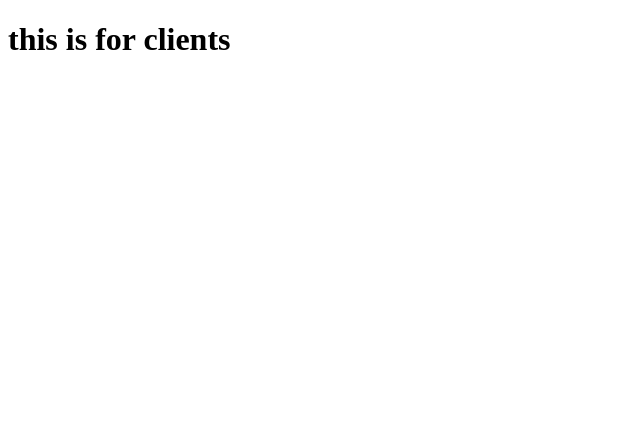
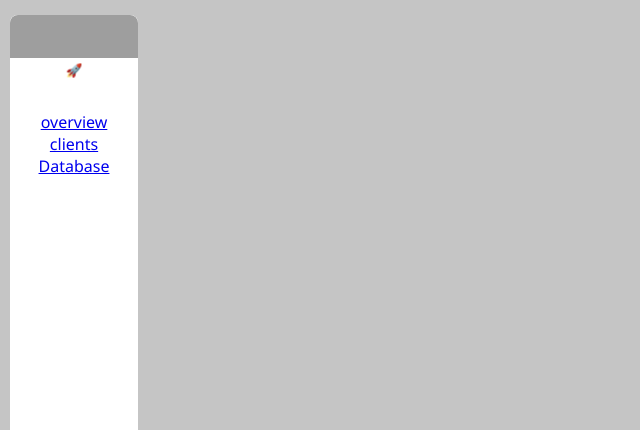
Before and after one commit to Hidden-Umah/Journal-Web-App, a Django app: page /dashboard/clients/ in a window 1280 px wide. Shown: the top 430 px of the page, without its empty margins (0-640 px from the left). Run offline with Django 5.2, Linux system fonts and the light colour scheme; grey boxes are pictures that could not be loaded.

Commit message:
more work done on the clients page

```diff
--- /dev/null
+++ b/dear_journal_app/static/dashboard/css/clients.css
@@ -0,0 +1,86 @@
+* {
+    margin: 0;
+    padding: 0;
+    font-family: 'Segoe UI', Tahoma, Geneva, Verdana, sans-serif;
+}
+
+
+
+.firstSection {
+    width: 100%;
+    height: auto;
+    background-color: rgb(197, 197, 197);
+}
+
+.mainBox {
+    display: flex;
+    justify-content: space-between;
+    height: auto;
+
+
+
+}
+
+.sidePanel {
+    display: flex;
+    flex-direction: column;
+    justify-content: space-between;
+    width: 10%;
+    height: 95vh;
+    background-color: white;
+    margin-top: 15px;
+    margin-left: 10px;
+    border-radius: 8px;
+}
+
+.locations {
+    display: flex;
+    flex-direction: column;
+    align-items: center;
+    width: 100%;
+    height: 45%;
+    background-color: rgb(255, 255, 255);
+    border-top-left-radius: 8px;
+    border-top-right-radius: 8px;
+
+}
+
+.anoyinglinks {
+    text-decoration: none;
+    color: inherit; /* Ensures link uses button text color */
+}
+
+.team {
+    width: 100%;
+    height: 45%;
+    background-image:url('https://i.pinimg.com/736x/d2/33/8a/d2338a86dbe9c0fc812a1c1e2a2f0372.jpg');
+    background-size: cover;
+    background-position: center;
+
+    border-radius: 8px;
+}
+
+.company {
+    width: 100%;
+    height: 25%;
+    background-color: white;
+    border-top-left-radius: 8px;
+    border-top-right-radius: 8px;
+    margin-bottom: 10px;
+}
+
+.dj {
+    width: 100%;
+    height: 50%;
+    background-image: url('https://image.cdn2.seaart.me/2025-08-23/d2kh4vte878c73edrlr0-4/2cf9a073419dc275a325298197ece758_high.webp');
+    background-position: center;
+    background-size: cover;
+    border-top-left-radius: 8px;
+    border-top-right-radius: 8px;
+}
+
+.dear {
+    width: 100%;
+    border: none;
+    background-color: white;
+}
--- a/dear_journal_app/templates/dashboard/clients.html
+++ b/dear_journal_app/templates/dashboard/clients.html
@@ -3,9 +3,42 @@
 <head>
     <meta charset="UTF-8">
     <meta name="viewport" content="width=device-width, initial-scale=1.0">
-    <title>Document</title>
+
+    {% load static %}
+    <link rel="stylesheet" href="{% static 'dashboard/css/clients.css' %}">
+    <title>Clients</title>
 </head>
 <body>
-    <h1> this is for clients</h1>
+        <!-- the whole screen  -->
+    <section class="firstSection">
+
+        <!-- the box inwhich all the elements reside -->
+        <div class="mainBox">
+
+               <!-- the side pannel at the left -->
+            <div class="sidePanel">
+                <div class="locations">
+
+
+                    <div class="company">
+                        <div class="dj"></div>
+                        <button class="dear">🚀</button>
+                    </div>
+
+
+
+                    <a href="{% url 'dashboard' %}" >overview </a>
+                    <a href="{% url 'clients' %}">clients</a>
+                    <a href="{% url 'database' %}"  >Database</a>
+
+                </div>
+                <div class="team"></div>
+
+            </div>
+
+
+
+
+    </section>
 </body>
 </html>
```
Also changed, not shown: dear_journal_app/static/css/signup.css (+25 -0 lines), db.sqlite3.
